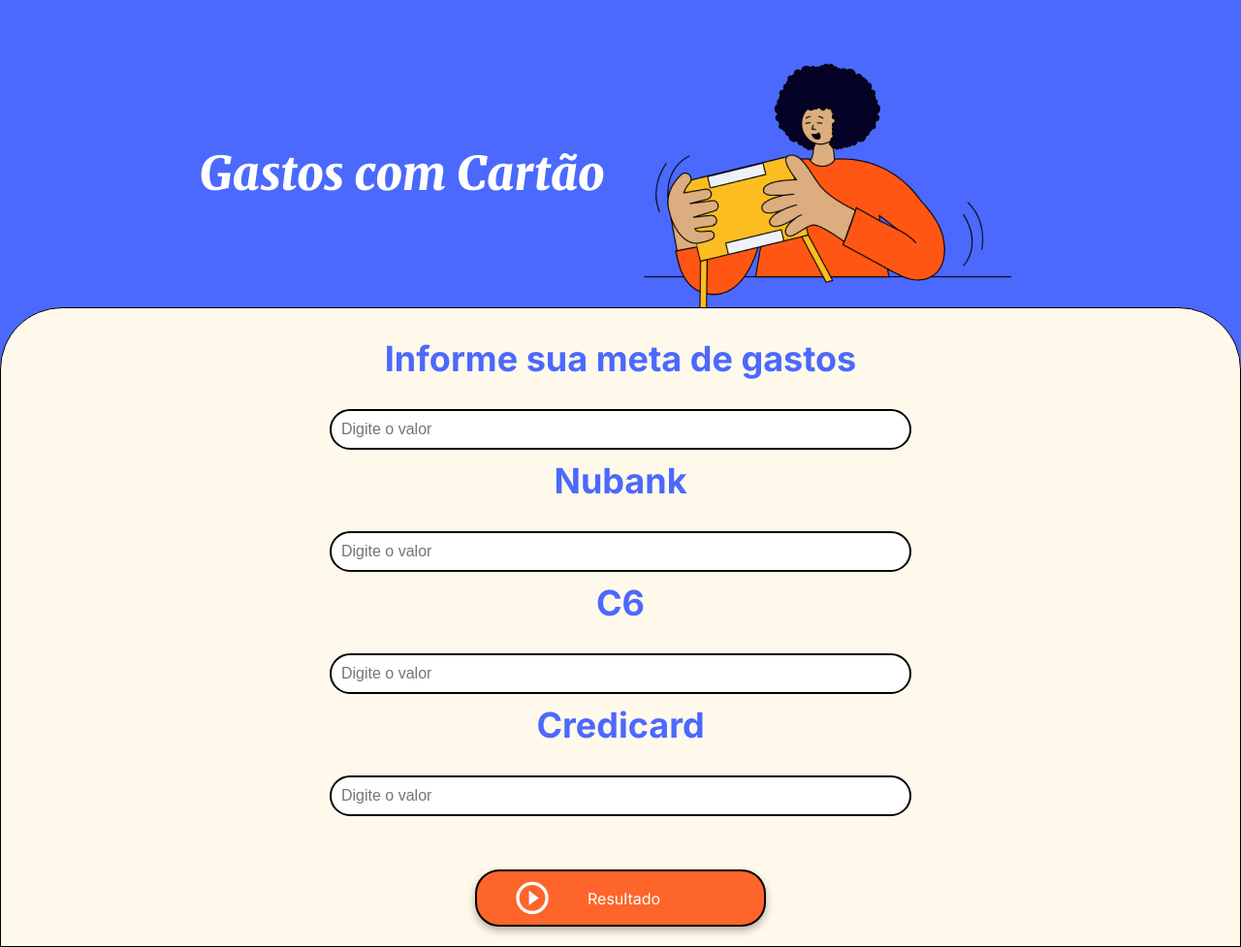
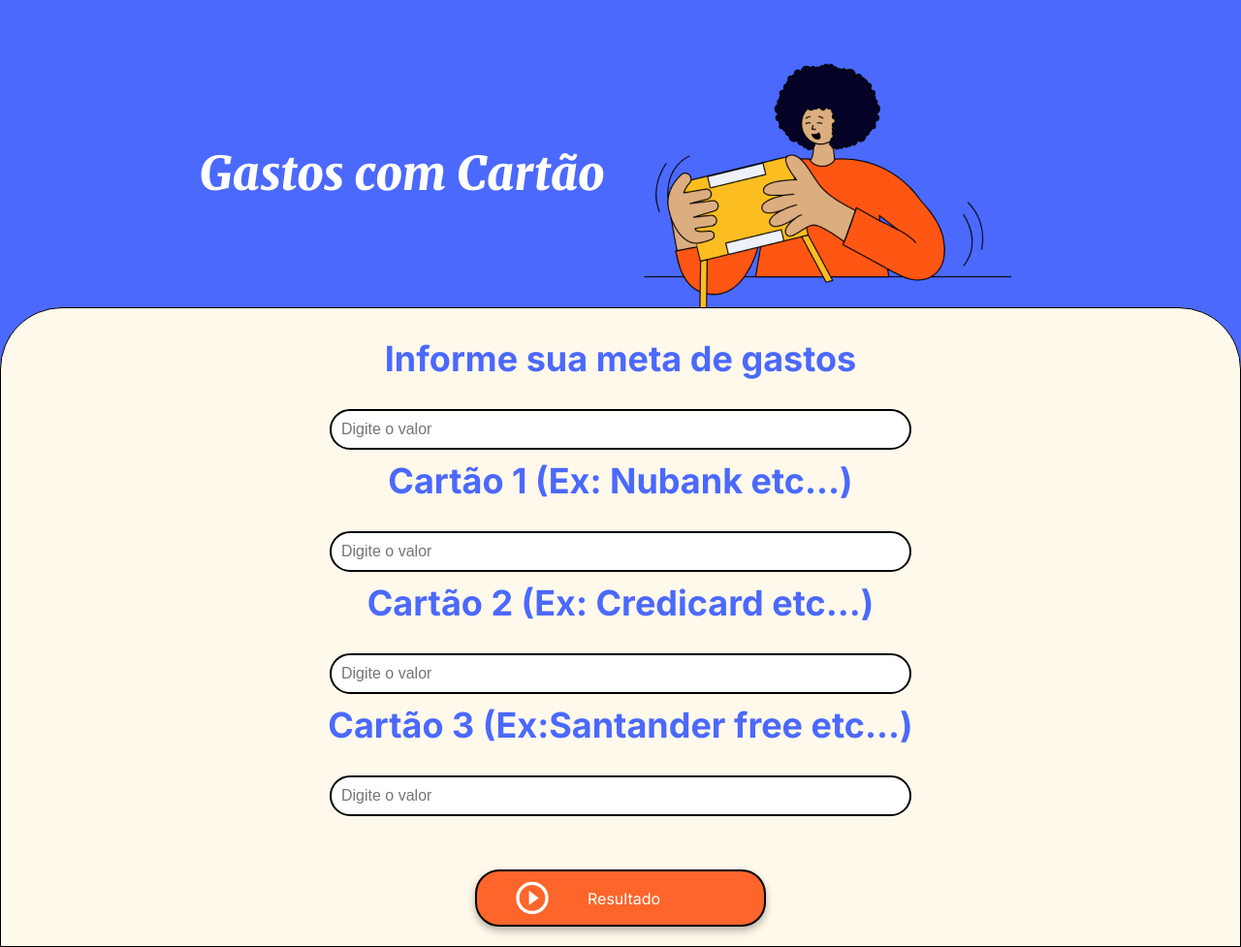
Before and after one commit to ederfsantos/gastos_com_cartao, a plain HTML site: page index.html in a window 1280 px wide. Shown: the whole page at 97% size. Drawn offline with Linux system fonts and the light colour scheme.

Commit message:
removendo nomes fixos de cartoes

```diff
--- a/app.js
+++ b/app.js
@@ -23,7 +23,7 @@ function sortearAmigo() {
   alert("A sua meta de gastos é de R$ " + meta.toFixed(2) + "\nO total de gastos com cartões foi de R$ "
     + totalDeGastos + "\nO valor disponível para gastos é de RS " + valorDisponivel);
   let lista = document.getElementById('resultado');
-  lista.innerHTML = "<h2>A sua meta de gastos é de R$ " + meta.toFixed(2) + "\nO total de gastos com cartões foi de R$ " + totalDeGastos + "\nO valor disponivel para gastos é de RS " + valorDisponivel + "</h2>";
+  lista.innerHTML = "<h2>A sua meta de gastos é de R$ " + meta.toFixed(2) + "\nO total de gastos com cartões foi de R$ " + totalDeGastos + "\nO valor disponível para gastos é de RS " + valorDisponivel + "</h2>";
 
 
 }
--- a/index.html
+++ b/index.html
@@ -24,17 +24,17 @@
                 <input type="text" id="meta" class="input-name" placeholder="Digite o valor">
 
             </div>
-            <h2 class="section-title">Nubank</h2>
+            <h2 class="section-title">Cartão 1 (Ex: Nubank etc...)</h2>
             <div class="input-wrapper">
                 <input type="text" id="nubank" class="input-name" placeholder="Digite o valor">
 
             </div>
-            <h2 class="section-title">C6</h2>
+            <h2 class="section-title">Cartão 2 (Ex: Credicard etc...)</h2>
             <div class="input-wrapper">
                 <input type="text" id="c6" class="input-name" placeholder="Digite o valor">
 
             </div>
-            <h2 class="section-title">Credicard</h2>
+            <h2 class="section-title">Cartão 3 (Ex:Santander free etc...)</h2>
             <div class="input-wrapper">
                 <input type="text" id="credicard" class="input-name" placeholder="Digite o valor">
 
```
